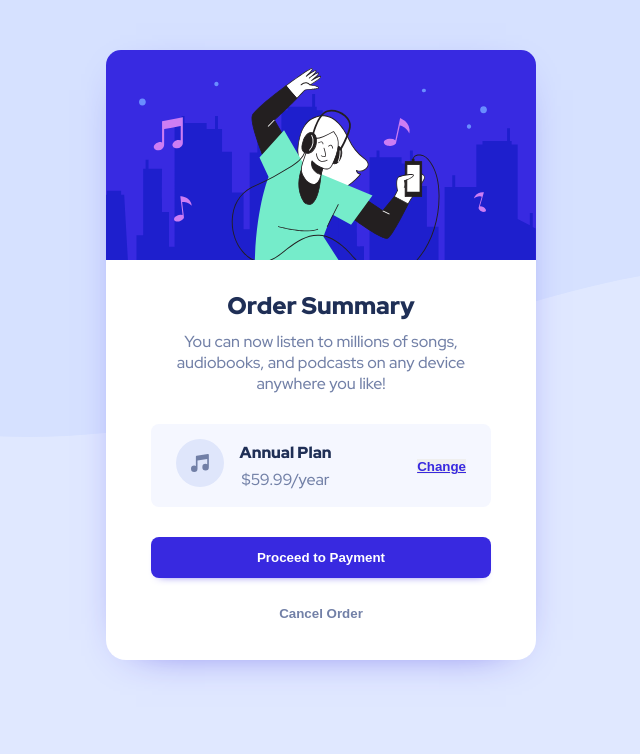
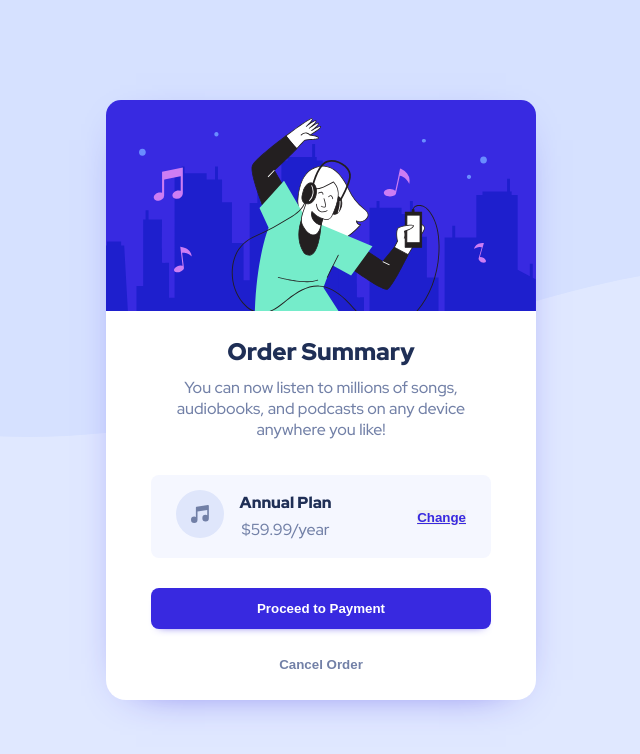
Before and after one commit to caalista/order-summary-card_FrontendMentor, a plain HTML site: page index.html in a window 1280 px wide. Shown: the whole page, without its empty margins (319-959 px from the left). Drawn offline with Linux system fonts and the light colour scheme.

Commit message:
Add files via upload
second commit

```diff
--- a/index.html
+++ b/index.html
@@ -14,6 +14,7 @@
   </head>
   <body>
     <div class="container">
+      <div class="card">
         <div class="image_con">
           <img
             src="images/illustration-hero.svg"
@@ -26,6 +27,7 @@
             You can now listen to millions of songs, audiobooks, and podcasts on
             any device anywhere you like!
           </p>
+        </div>
         <div class="plan_con">
           <div><img src="images/icon-music.svg" alt="" /></div>
           <div class="plan_pricing">
@@ -34,9 +36,11 @@
           </div>
           <div><button class="plan_btn">Change</button></div>
         </div>
+        <div class="button_con">
           <button class="pay_btn big_btn">Proceed to Payment</button>
           <button class="cancel_btn big_btn">Cancel Order</button>
         </div>
       </div>
+    </div>
   </body>
 </html>
--- a/stylesheet.css
+++ b/stylesheet.css
@@ -14,11 +14,16 @@ body {
 }
 
 .container {
-  max-width: 430px;
-  height: 610px;
+  height: 100vh;
+  display: flex;
+  align-items: center;
+  justify-content: center;
+}
+
+.card {
+  width: 430px;
   background-color: white;
   border-radius: 20px;
-  margin: 50px auto;
   text-align: center;
   box-shadow: 0 10px 45px -30px hsl(245, 75%, 52%);
 }
@@ -26,19 +31,20 @@ body {
 .image_con img {
   max-width: 100%;
   border-radius: 15px 15px 0 0;
+  display: inherit;
 }
 
 .summary_con {
   margin: 25px 0;
 }
 
-h2 {
+.summary_con h2 {
   font-weight: 900;
   font-size: 24px;
   color: hsl(223, 47%, 23%);
 }
 
-p {
+.summary_con p {
   font-size: 16px;
   font-weight: 500;
   color: hsl(224, 23%, 55%);
```
Lines whose indentation alone changed are shown as unchanged.
